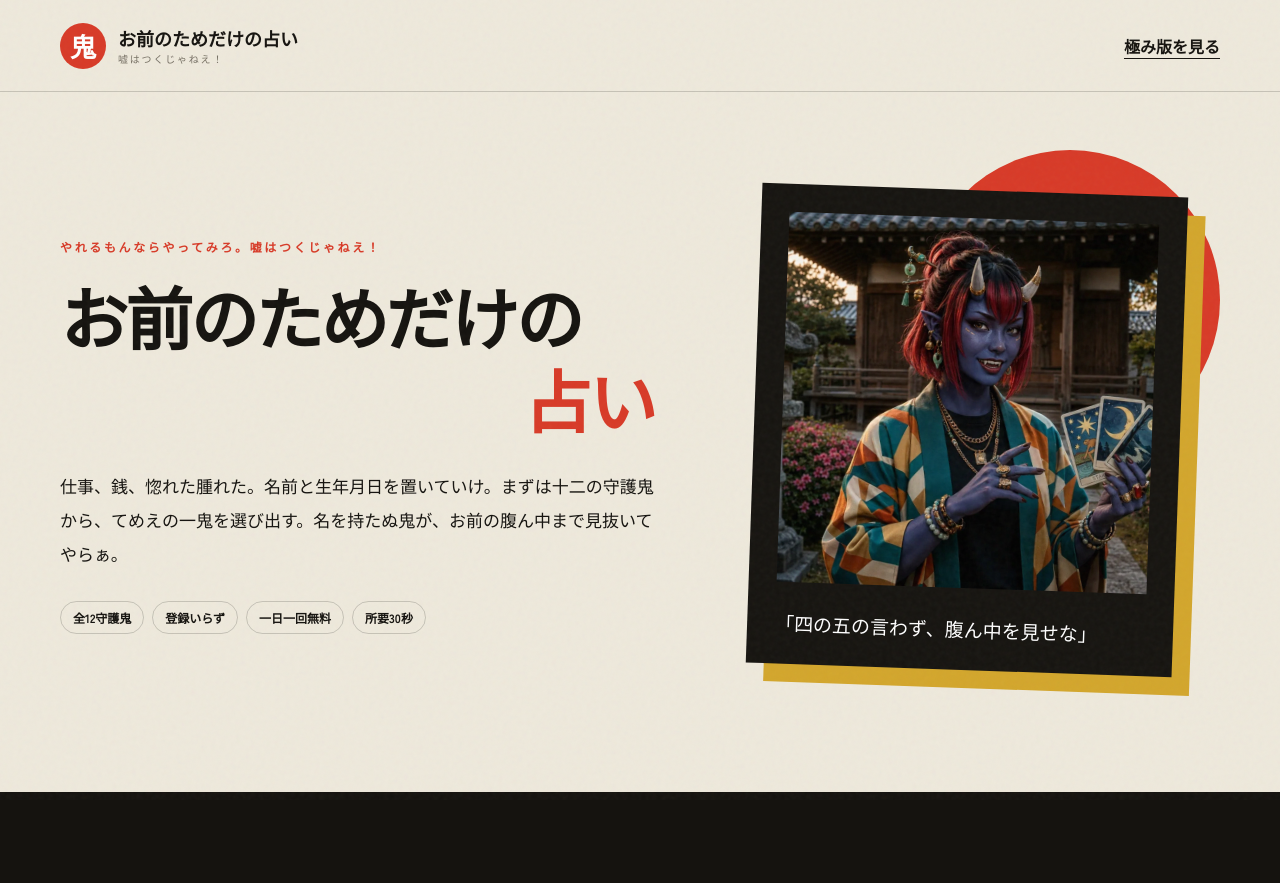
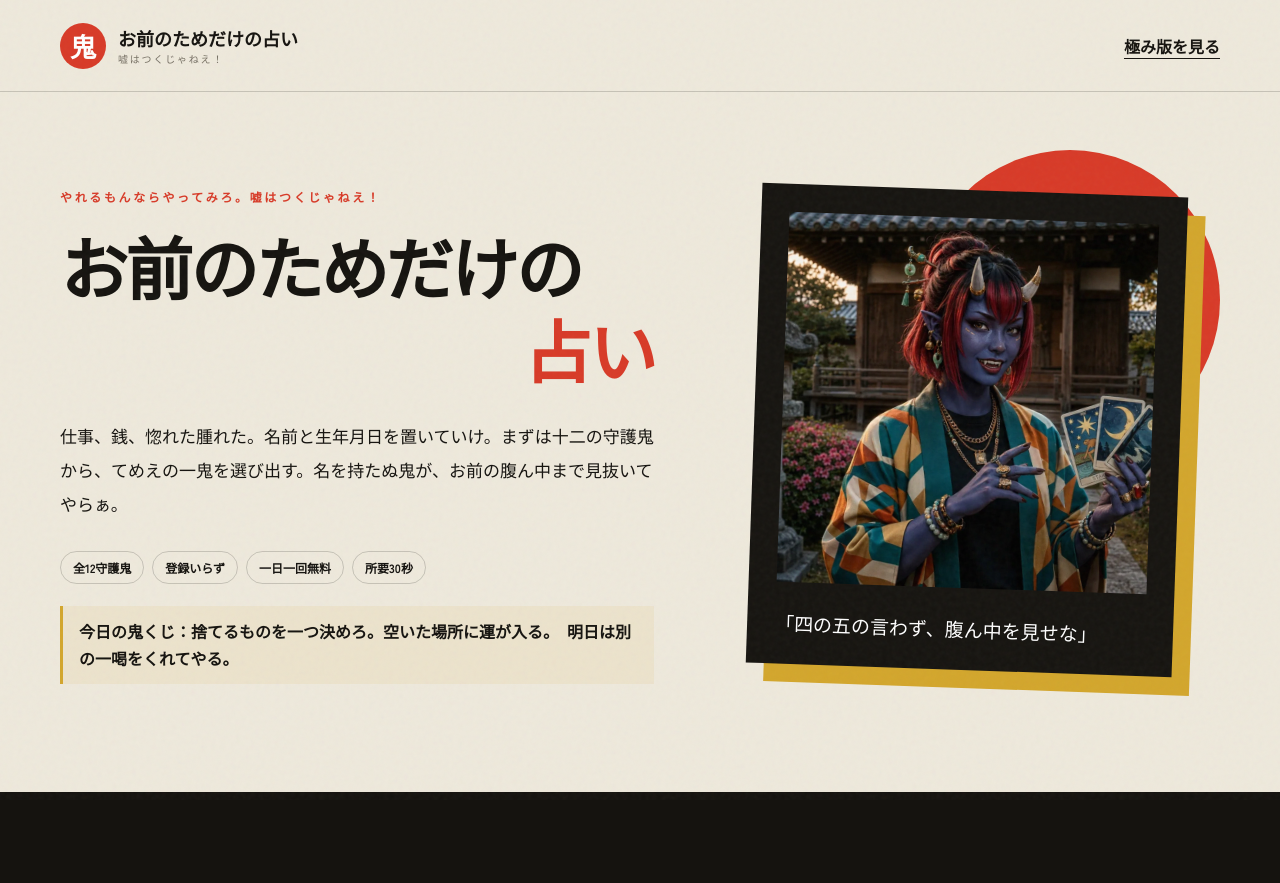
Before and after one commit to hayato861/omae-fortune, a Flask app: page / in a window 1280 px wide. Shown: the top 883 px of the page. Run offline with Flask 3, Linux system fonts and the light colour scheme.

Commit message:
Add a daily return hook to the landing page

```diff
--- a/static/app.js
+++ b/static/app.js
@@ -1,5 +1,20 @@
 document.addEventListener("DOMContentLoaded", () => {
   const backendOrigin = document.body.dataset.backendOrigin || window.location.origin;
+  const dailyHook = document.querySelector("[data-daily-hook]");
+  if (dailyHook) {
+    const hooks = [
+      "今日の鬼くじ：迷ってる暇があるなら、まず一歩だけ踏み出せ。",
+      "今日の鬼くじ：返事を先延ばしにするな。短い一言が流れを変える。",
+      "今日の鬼くじ：人の目より、明日のてめえが納得する方を選べ。",
+      "今日の鬼くじ：捨てるものを一つ決めろ。空いた場所に運が入る。",
+      "今日の鬼くじ：うまく見せるな。続けられる形に整えろ。",
+      "今日の鬼くじ：今日は誰か一人に、本音をひとつ伝えろ。",
+      "今日の鬼くじ：休むのも一手だ。疲れたままの決断は鬼でも鈍る。",
+    ];
+    const japanDate = new Intl.DateTimeFormat("en-CA", { timeZone: "Asia/Tokyo", year: "numeric", month: "2-digit", day: "2-digit" }).format(new Date());
+    const daySeed = Number(japanDate.replace(/-/g, ""));
+    dailyHook.textContent = `${hooks[daySeed % hooks.length]}　明日は別の一喝をくれてやる。`;
+  }
   if (backendOrigin !== window.location.origin) {
     fetch(`${backendOrigin}/healthz`, { mode: "no-cors", cache: "no-store" }).catch(() => {});
   }
--- a/static/style.css
+++ b/static/style.css
@@ -53,6 +53,8 @@ a:focus-visible,button:focus-visible,input:focus-visible{outline:3px solid var(-
 .birthday-group{margin:0 0 24px}.birthday-group>p{margin:0 0 10px;font-weight:700}.birthday-fields{display:grid;grid-template-columns:minmax(90px,1.7fr) auto minmax(56px,1fr) auto minmax(56px,1fr) auto;align-items:end;gap:8px}.birthday-fields label{margin:0}.birthday-fields label span{position:absolute;width:1px;height:1px;overflow:hidden;clip:rect(0 0 0 0)}.birthday-fields input{margin:0;text-align:center}.birthday-fields i{padding-bottom:13px;font-style:normal;font-weight:700;color:#aaa}
 @media(max-width:400px){.birthday-fields{gap:5px}.birthday-fields input{font-size:15px}}
 
+.daily-hook{margin:22px 0 0;padding:12px 16px;border-left:3px solid var(--gold);background:rgba(211,166,44,.09);font-family:"Shippori Mincho",serif;font-weight:700;line-height:1.7}
+
 /* 有料版: 12守護鬼 × 五相 */
 .aspect-grid{display:grid;grid-template-columns:repeat(5,1fr);gap:10px;margin:50px 0 30px;text-align:left}
 .aspect-grid article{min-width:0;padding:24px 18px;background:var(--ink);color:#fff;border-top:4px solid var(--red)}
--- a/templates/index.html
+++ b/templates/index.html
@@ -8,6 +8,7 @@
     <div class="trust-row">
       <span>全12守護鬼</span><span>登録いらず</span><span>一日一回無料</span><span>所要30秒</span>
     </div>
+    <p class="daily-hook" data-daily-hook aria-live="polite"></p>
   </div>
   <div class="oracle-wrap">
     <div class="sun"></div>
```
Also changed, not shown: tests/test_app.py (+1 -0 lines).
